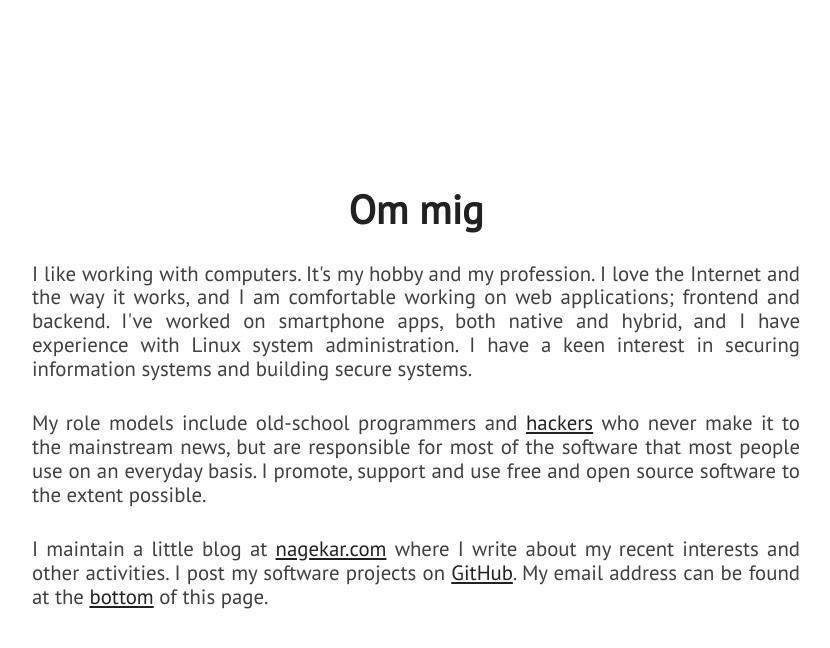
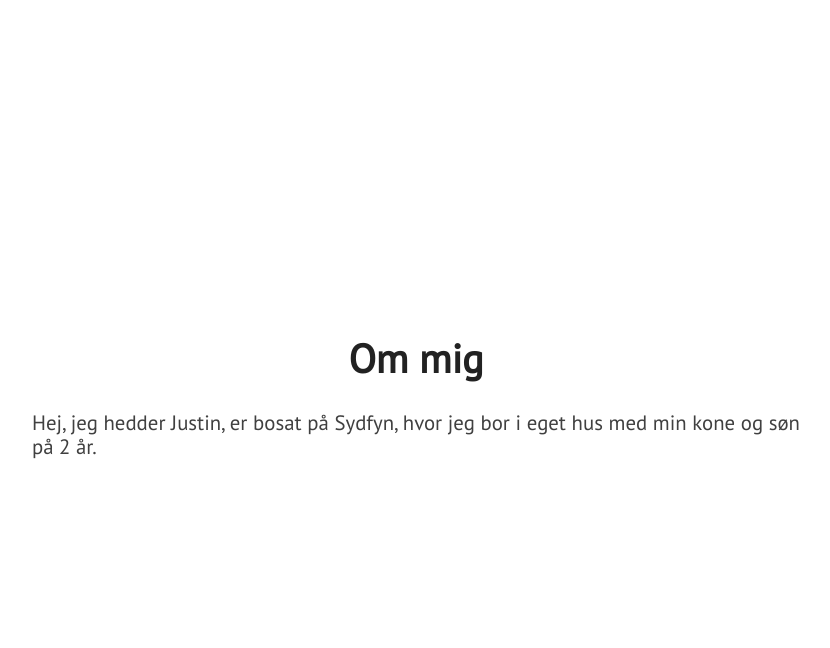
Before and after one commit to JustinAnthonyKapelke/Portfolio2, a Jekyll site: the page built from index.html, in a window 1280 px wide and 900 px high, scrolled down 1018 px. Shown: the top 648 px of the window, without its empty margins (224-1054 px from the left). Built offline with Jekyll 4.4.1, drawn with Linux system fonts in a browser that asks for light colours; nearby versions of some CDN libraries.

Commit message:
Update about.html

```diff
--- a/_includes/about.html
+++ b/_includes/about.html
@@ -3,13 +3,7 @@
         <div id="about-text">
             <div class="section-heading">Om mig</div>
             <p class="paragraph-text justify-text">
-                I like working with computers. It's my hobby and my profession. I love the Internet and the way it works, and I am comfortable working on web applications; frontend and backend. I've worked on smartphone apps, both native and hybrid, and I have experience with Linux system administration. I have a keen interest in securing information systems and building secure systems.
-            </p>
-            <p class="paragraph-text justify-text">
-                My role models include old-school programmers and <a href="https://stallman.org/articles/on-hacking.html">hackers</a> who never make it to the mainstream news, but are responsible for most of the software that most people use on an everyday basis. I promote, support and use free and open source software to the extent possible.
-            </p>
-            <p class="paragraph-text justify-text">
-                I maintain a little blog at <a href="{{ site.blog_url }}">nagekar.com</a> where I write about my recent interests and other activities. I post my software projects on <a href="https://github.com/{{ site.github_username }}">GitHub</a>. My email address can be found at the <span class="extra-link"><a href="#extra">bottom</a></span> of this page.
+                Hej, jeg hedder Justin, er bosat på Sydfyn, hvor jeg bor i eget hus med min kone og søn på 2 år.
             </p>
         </div>
     </section>
```
